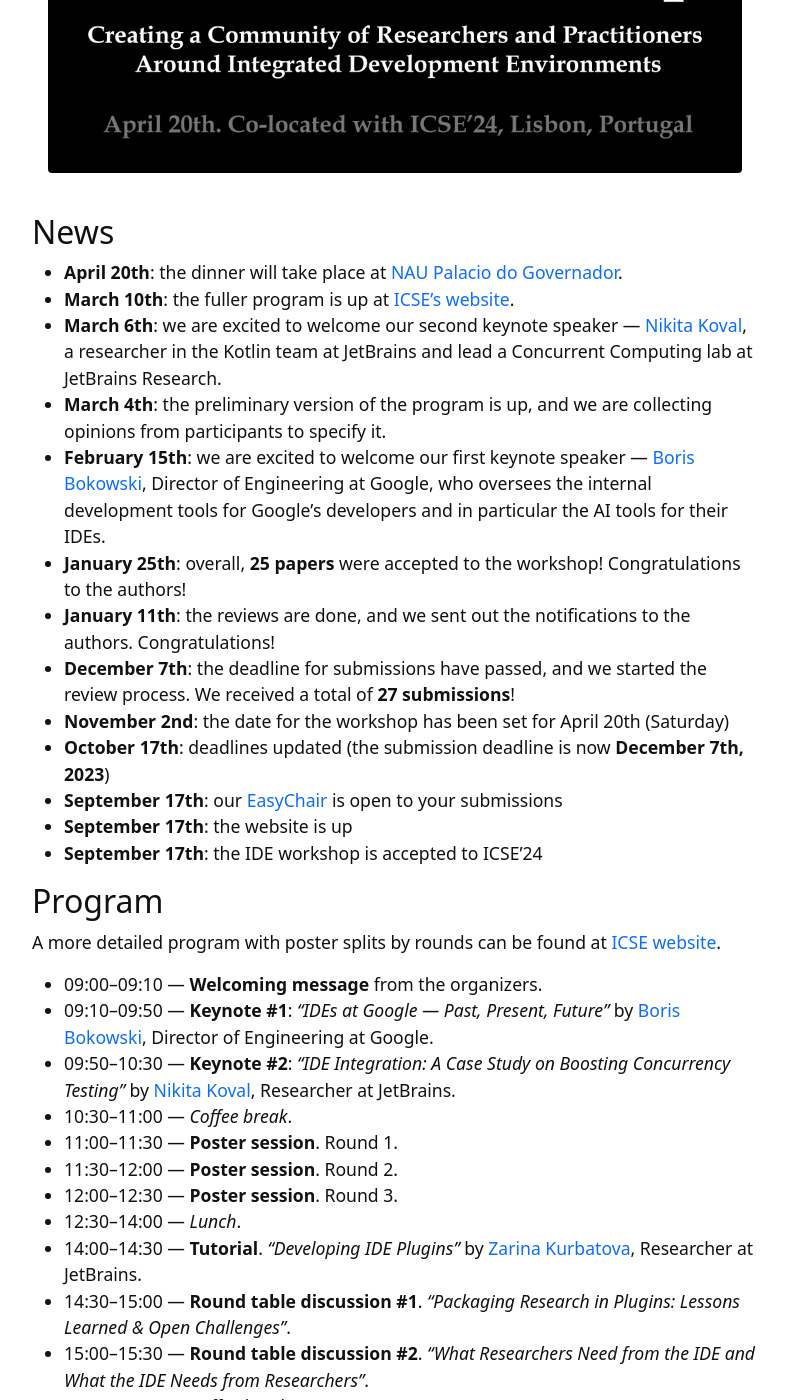
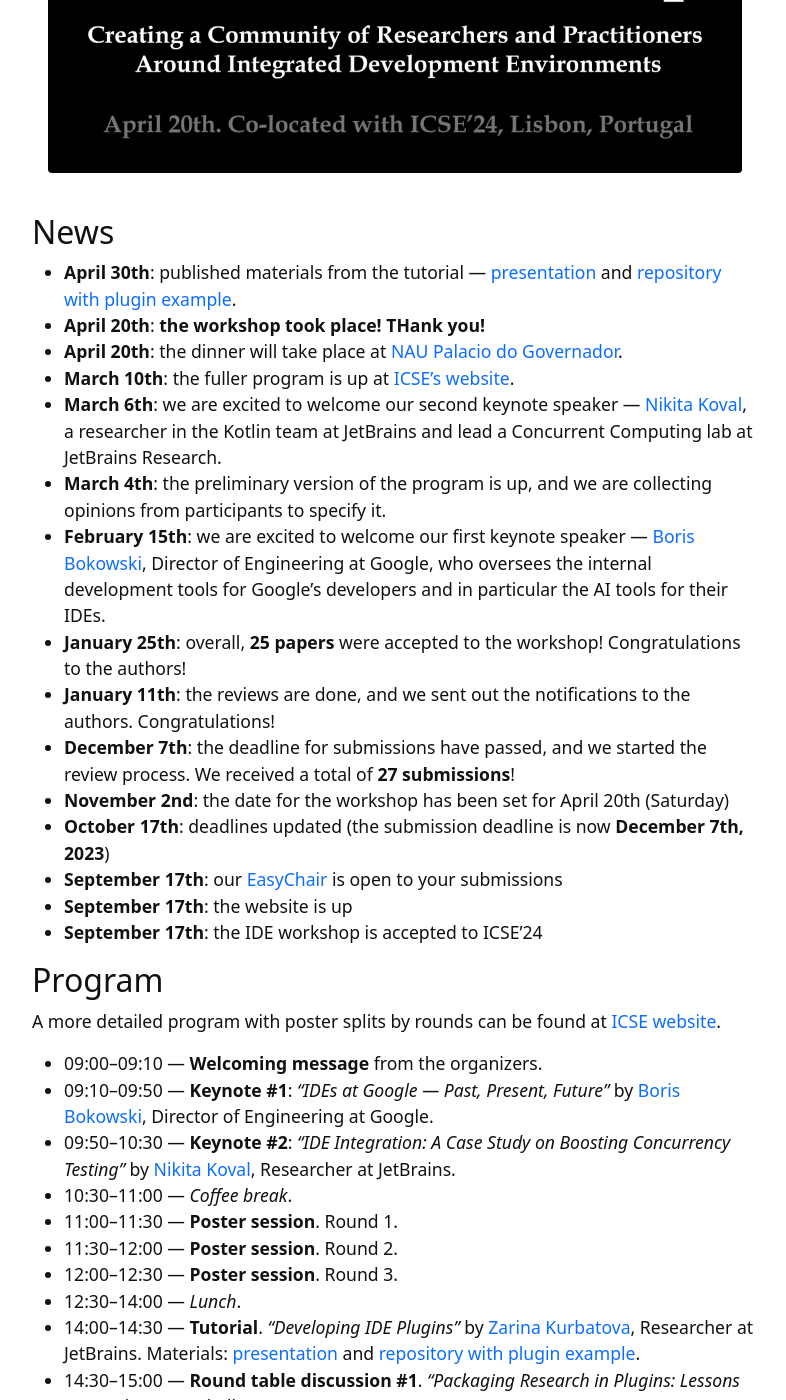
Before and after one commit to ide-workshop/ide-workshop.github.io, a Jekyll site: the page built from index.md, in a window 1280 px wide and 1400 px high, scrolled down 295 px. Shown: the whole window, without its empty margins (245-1031 px from the left). Built offline with Jekyll 4.4.1, drawn with Linux system fonts in a browser that asks for light colours.

Commit message:
Added tutorial materials

```diff
--- a/index.md
+++ b/index.md
@@ -7,6 +7,8 @@
 
 ## News
 
+* **April 30th**: published materials from the tutorial — [presentation](https://ide-workshop.github.io/content/tutorial.pdf) and [repository with plugin example](https://github.com/JetBrains-Research/ide-workshop-tutorial).
+* **April 20th**: **the workshop took place! THank you!**
 * **April 20th**: the dinner will take place at [NAU Palacio do Governador](https://maps.app.goo.gl/HvpdXWzi2kWfi7Qx8).
 * **March 10th**: the fuller program is up at [ICSE's website](https://conf.researchr.org/program/icse-2024/program-icse-2024/?track=IDE).
 * **March 6th**: we are excited to welcome our second keynote speaker — [Nikita Koval](https://nikitakoval.org/),
@@ -36,7 +38,7 @@
 * 11:30–12:00 — **Poster session**. Round 2.
 * 12:00–12:30 — **Poster session**. Round 3.
 * 12:30–14:00 — _Lunch_.
-* 14:00–14:30 — **Tutorial**. _"Developing IDE Plugins"_ by [Zarina Kurbatova](https://www.linkedin.com/in/zarina-kurbatova/), Researcher at JetBrains.
+* 14:00–14:30 — **Tutorial**. _"Developing IDE Plugins"_ by [Zarina Kurbatova](https://www.linkedin.com/in/zarina-kurbatova/), Researcher at JetBrains. Materials: [presentation](https://ide-workshop.github.io/content/tutorial.pdf) and [repository with plugin example](https://github.com/JetBrains-Research/ide-workshop-tutorial).
 * 14:30–15:00 — **Round table discussion #1**. _"Packaging Research in Plugins: Lessons Learned & Open Challenges"_.
 * 15:00–15:30 — **Round table discussion #2**. _"What Researchers Need from the IDE and What the IDE Needs from Researchers"_.
 * 15:30–16:00 — _Coffee break_.
```
Also changed, not shown: 1 other file.
